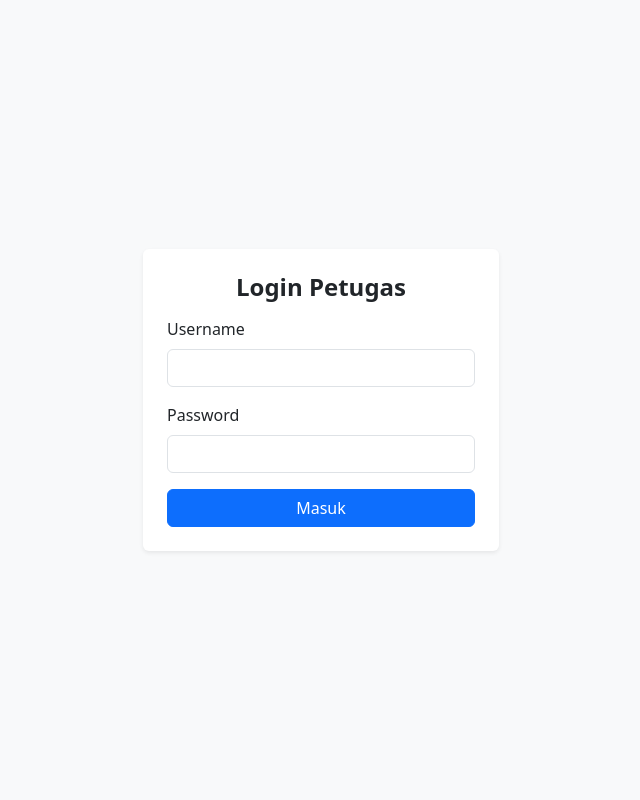
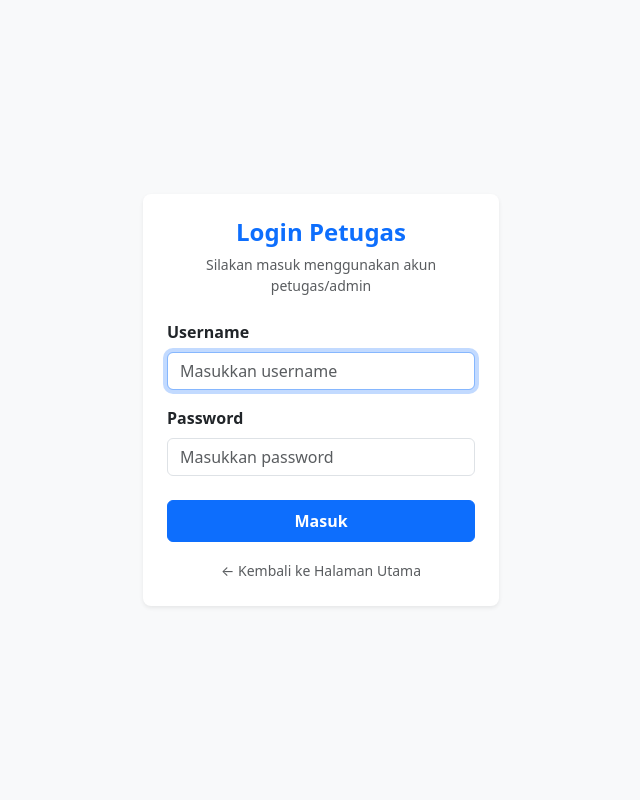
Before and after one commit to ekalisaapriliani89-web/Apklaporkasusekalisa-phpCrud, a PHP site: page /views/auth/loginuser.php in a window 1280 px wide. Shown: the whole page, without its empty margins (319-959 px from the left). Run offline with PHP 8.4, Linux system fonts and the light colour scheme; some libraries are stand-ins or nearby versions.

Commit message:
update kode crud views user

```diff
--- a/index.php
+++ b/index.php
@@ -30,7 +30,7 @@ if (isset($_SESSION['user'])) {
             </ul>
             <div class="d-flex gap-2">
                 <a href="views/auth/loginsiswa.php" class="btn btn-light text-primary fw-semibold">Login Siswa</a>
-                <a href="views/auth/loginuser.php">Login Petugas</a>
+                <a href="views/auth/loginuser.php" class="btn btn-light text-primary fw-semibold">Login Petugas</a>
             </div>
         </div>
     </div>
--- a/views/auth/loginuser.php
+++ b/views/auth/loginuser.php
@@ -1,70 +1,46 @@
-<?php
-session_start();
-require_once '../../proses/koneksi.php';
-
-$error = '';
-
-if ($_SERVER['REQUEST_METHOD'] === 'POST') {
-    $username = trim($_POST['username'] ?? '');
-    $password = trim($_POST['password'] ?? '');
-
-    if (!empty($username) && !empty($password)) {
-        $stmt = $pdo->prepare("SELECT * FROM user WHERE username = :username");
-        $stmt->execute(['username' => $username]);
-        $user = $stmt->fetch();
-
-        if ($user && password_verify($password, $user['password'])) {
-            $_SESSION['iduser'] = $user['iduser'];
-            $_SESSION['namauser'] = $user['namauser'];
-            $_SESSION['role'] = $user['role'];
-
-            if ($user['role'] === 'admin') {
-                header("Location: ../user/dashboard/dashboardadmin.php");
-            } else {
-                header("Location: ../user/dashboard/dashboardpetugas.php");
-            }
-            exit;
-        } else {
-            $error = "Username atau Password salah!";
-        }
-    } else {
-        $error = "Semua kolom wajib diisi!";
-    }
-}
-?>
 <!DOCTYPE html>
 <html lang="id">
 <head>
     <meta charset="UTF-8">
     <meta name="viewport" content="width=device-width, initial-scale=1.0">
-    <title>Login Petugas / Admin</title>
-    <link rel="stylesheet" href="../../assets/css/bootstrap.min.css">
+    <title>Login Petugas / Admin - Lapor Kasus</title>
+    <!-- CSS Bootstrap via CDN -->
+    <link href="https://cdn.jsdelivr.net/npm/bootstrap@5.3.0/dist/css/bootstrap.min.css" rel="stylesheet">
 </head>
-<body class="bg-light d-flex align-items-center min-vh-100">
+<body class="bg-light d-flex align-items-center justify-content-center min-vh-100">
+
 <div class="container">
     <div class="row justify-content-center">
         <div class="col-md-4">
-            <div class="card border-0 shadow-sm">
+            <div class="card shadow-sm border-0 rounded-3">
                 <div class="card-body p-4">
-                    <h4 class="fw-bold text-center mb-3">Login Petugas</h4>
-                    <?php if ($error): ?>
-                        <div class="alert alert-danger py-2"><?= htmlspecialchars($error); ?></div>
-                    <?php endif; ?>
-                    <form action="" method="POST">
+                    <div class="text-center mb-4">
+                        <h4 class="fw-bold text-primary">Login Petugas</h4>
+                        <p class="text-muted small">Silakan masuk menggunakan akun petugas/admin</p>
+                    </div>
+
+                    <form action="../../proses/proses_login_user.php" method="POST">
                         <div class="mb-3">
-                            <label class="form-label">Username</label>
-                            <input type="text" name="username" class="form-control" required>
+                            <label for="username" class="form-label fw-semibold">Username</label>
+                            <input type="text" class="form-control" id="username" name="username" placeholder="Masukkan username" required autofocus>
                         </div>
+
                         <div class="mb-3">
-                            <label class="form-label">Password</label>
-                            <input type="password" name="password" class="form-control" required>
+                            <label for="password" class="form-label fw-semibold">Password</label>
+                            <input type="password" class="form-control" id="password" name="password" placeholder="Masukkan password" required>
                         </div>
-                        <button type="submit" class="btn btn-primary w-100">Masuk</button>
+
+                        <button type="submit" class="btn btn-primary w-100 fw-bold py-2 mt-2">Masuk</button>
                     </form>
+
+                    <div class="text-center mt-3">
+                        <a href="../../index.php" class="text-decoration-none small text-muted">← Kembali ke Halaman Utama</a>
+                    </div>
                 </div>
             </div>
         </div>
     </div>
 </div>
+
 </body>
 </html>
```
